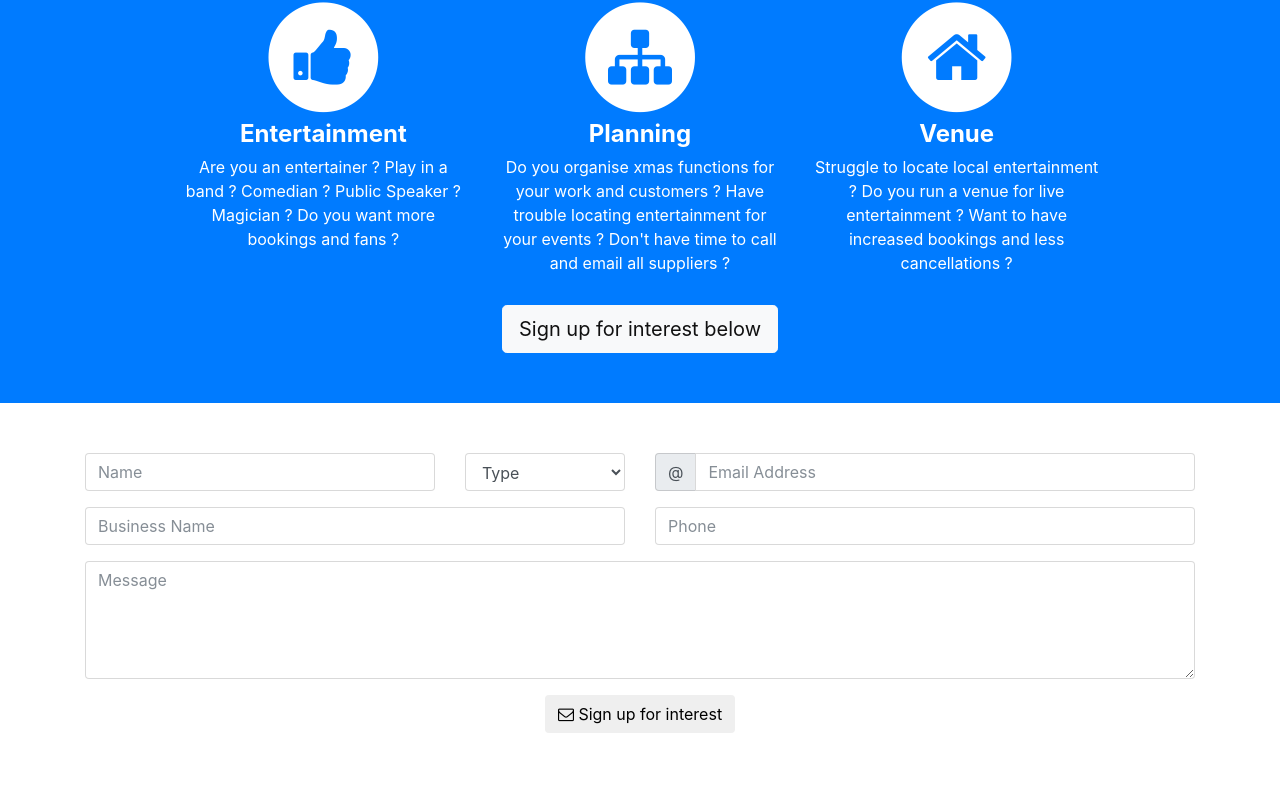
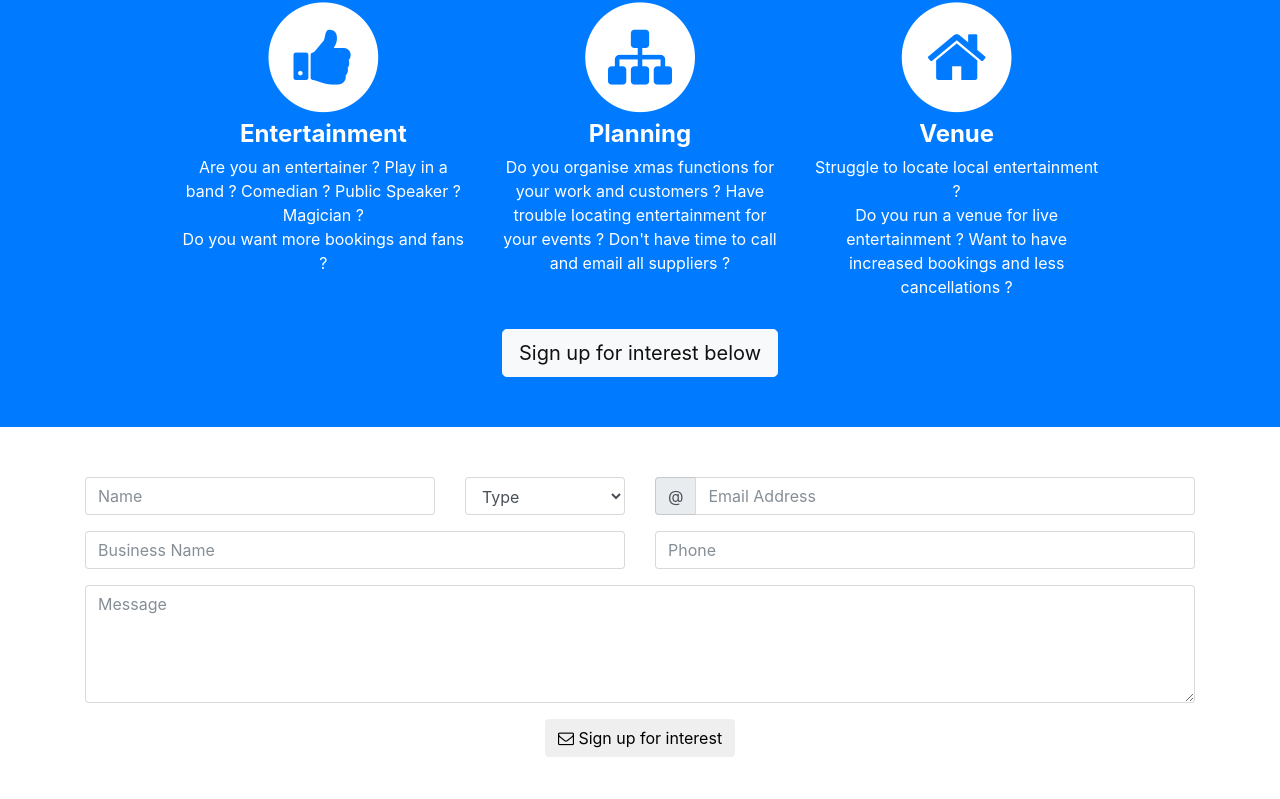
Before and after one commit to nextevent/NextEvent.github.io, a website with bundled scripts: page index.html in a window 1280 px wide. Shown: the part 1870-2669 px from the top of the page. Built offline with nearby package versions, Linux system fonts and the light colour scheme.

Commit message:
split do down to next line

```diff
--- a/index.html
+++ b/index.html
@@ -82,7 +82,10 @@
                     <h4>
                       <strong>Entertainment</strong>
                     </h4>
-                    <p>Are you an entertainer ? Play in a band ? Comedian ? Public Speaker ? Magician ? Do you want more bookings and fans ?</p>
+                    <div>
+                        Are you an entertainer ? Play in a band ? Comedian ? Public Speaker ? Magician ?
+                        <br>Do you want more bookings and fans ?
+                    </div>
                   </div>
                 </div>
                 <div class="col-md-4 col-sm-6">
@@ -94,7 +97,7 @@
                     <h4>
                       <strong>Planning</strong>
                     </h4>
-                    <p>Do you organise xmas functions for your work and customers ? Have trouble locating entertainment for your events ? Don't have time to call and email all suppliers ?</p>
+                    <div>Do you organise xmas functions for your work and customers ? Have trouble locating entertainment for your events ? Don't have time to call and email all suppliers ?</div>
                   </div>
                 </div>
                 <div class="col-md-4 col-sm-6">
@@ -106,7 +109,9 @@
                     <h4>
                       <strong>Venue</strong>
                     </h4>
-                    <p>Struggle to locate local entertainment ? Do you run a venue for live entertainment ? Want to have increased bookings and less cancellations ?</p>
+                    <div>
+                        Struggle to locate local entertainment ?
+                        <br>Do you run a venue for live entertainment ? Want to have increased bookings and less cancellations ?</div>
                   </div>
                 </div>
               </div>
```
